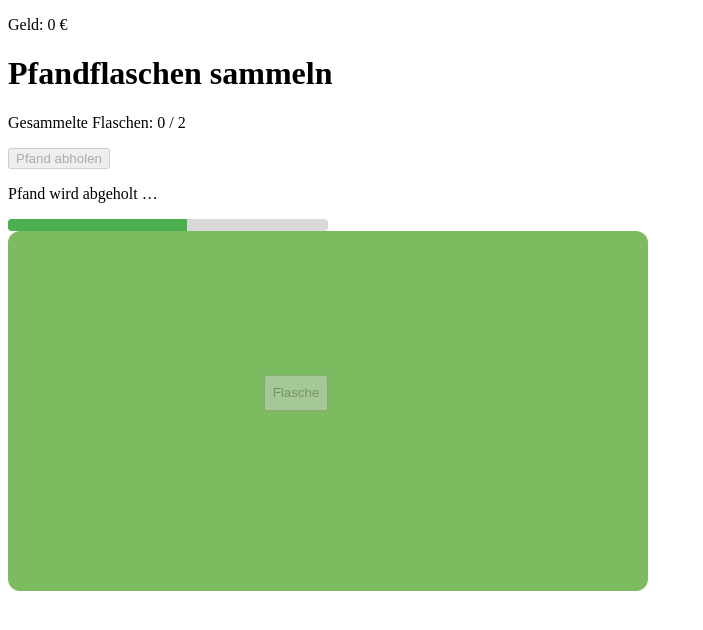
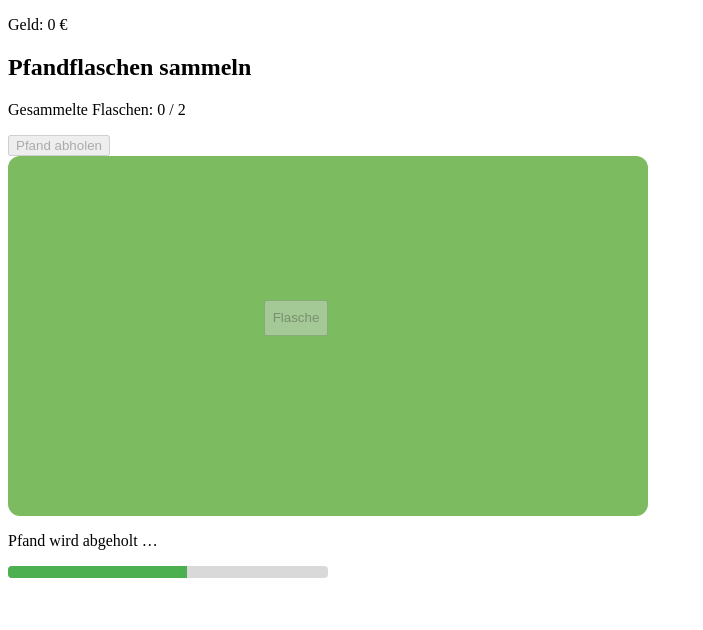
Before and after one commit to JuergenPower/angularApp, an Angular app: page / in a window 1280 px wide. Both pictures are taken after a click on the button "Pfand abholen". Shown: the top 630 px of the page, without its empty margins (0-703 px from the left). Built offline with nearby package versions, Linux system fonts and the light colour scheme.

Commit message:
Timer für Flasche aufsammeln hinzugefügt

```diff
--- a/src/app/deposit-bottles/deposit-bottles.css
+++ b/src/app/deposit-bottles/deposit-bottles.css
@@ -7,7 +7,7 @@
   width: 100%;
 }
 
-.redemption-progress {
+.action-progress {
   background-color: #d9d9d9;
   border-radius: 4px;
   height: 12px;
@@ -16,8 +16,8 @@
   width: 100%;
 }
 
-.redemption-progress__fill {
-  animation-name: redemption-progress-fill;
+.action-progress__fill {
+  animation-name: action-progress-fill;
   animation-timing-function: linear;
   animation-fill-mode: forwards;
   background-color: #4caf50;
@@ -25,7 +25,7 @@
   width: 0;
 }
 
-@keyframes redemption-progress-fill {
+@keyframes action-progress-fill {
   to {
     width: 100%;
   }
--- a/src/app/deposit-bottles/deposit-bottles.html
+++ b/src/app/deposit-bottles/deposit-bottles.html
@@ -1,21 +1,13 @@
-<h1>Pfandflaschen sammeln</h1>
+<h2>Pfandflaschen sammeln</h2>
 <p>Gesammelte Flaschen: {{ bottleCount() }} / {{ bottleMaxCount() }}</p>
 <button
   type="button"
-  [disabled]="isRedeeming()"
+  [disabled]="isBusy()"
   (click)="redeemBottles()"
 >
   Pfand abholen
 </button>
-@if (isRedeeming()) {
-  <p role="status">Pfand wird abgeholt …</p>
-  <div class="redemption-progress" aria-hidden="true">
-    <div
-      class="redemption-progress__fill"
-      [style.animation-duration.ms]="redemptionDurationMs"
-    ></div>
-  </div>
-}
+
 <div
   class="meadow"
   [style.height.px]="meadowHeight"
@@ -23,7 +15,7 @@
 >
   <button
     type="button"
-    [disabled]="isRedeeming() || bottleCount() >= bottleMaxCount()"
+    [disabled]="isBusy() || bottleCount() >= bottleMaxCount()"
     [style.grid-row]="buttonPosition().row"
     [style.grid-column]="buttonPosition().column"
     (click)="collectBottle()"
@@ -31,3 +23,19 @@
     Flasche
   </button>
 </div>
+
+@if (isBusy()) {
+  <p role="status">
+    @if (activeAction() === 'redeeming') {
+      Pfand wird abgeholt …
+    } @else {
+      Flasche wird eingesammelt …
+    }
+  </p>
+  <div class="action-progress" aria-hidden="true">
+    <div
+      class="action-progress__fill"
+      [style.animation-duration.ms]="activeActionDurationMs()"
+    ></div>
+  </div>
+}
--- a/src/app/deposit-bottles/deposit-bottles.ts
+++ b/src/app/deposit-bottles/deposit-bottles.ts
@@ -9,7 +9,10 @@ import { Component, output, signal } from '@angular/core';
 export class DepositBottles {
   protected readonly bottleCount = signal(0);
   protected readonly bottleMaxCount = signal(2);
-  protected readonly isRedeeming = signal(false);
+  protected readonly isBusy = signal(false);          // Indicates whether an action is currently in progress
+  protected readonly activeAction = signal<'collecting' | 'redeeming' | null>(null);
+  protected readonly activeActionDurationMs = signal(0);
+  protected readonly bottleCollectionDurationMs = 2000;
   protected readonly redemptionDurationMs = 5000;
   readonly redeemed = output<number>();
   protected readonly meadowHeight = 360;
@@ -17,7 +20,17 @@ export class DepositBottles {
   protected readonly buttonPosition = signal({ row: 5, column: 5 });
 
   protected collectBottle(): void {
-    this.bottleCount.update(count => Math.min(count + 1, this.bottleMaxCount()));
+    if (this.bottleCount() >= this.bottleMaxCount()) {
+      return;
+    }
+
+    this.runTimedAction(
+      this.bottleCollectionDurationMs,
+      'collecting',
+      () => {
+        this.bottleCount.update(count =>
+          Math.min(count + 1, this.bottleMaxCount()),
+        );
 
         const currentPosition = this.buttonPosition();
         const columnCount = 10;
@@ -33,20 +46,39 @@ export class DepositBottles {
           row: Math.floor(nextIndex / columnCount) + 1,
           column: (nextIndex % columnCount) + 1,
         });
+      },
+    );
   }
 
   protected redeemBottles(): void {
-    if (this.isRedeeming()) {
+    const amountEarned = this.bottleCount() * 0.25;
+
+    this.runTimedAction(this.redemptionDurationMs, 'redeeming', () => {
+      this.bottleCount.set(0);
+      this.redeemed.emit(amountEarned);
+    });
+  }
+
+  private runTimedAction(
+    durationMs: number,
+    action: 'collecting' | 'redeeming',
+    onComplete: () => void,
+  ): void {
+    if (this.isBusy()) {
       return;
     }
 
-    this.isRedeeming.set(true);
-    const amountEarned = this.bottleCount() * 0.25;
+    this.isBusy.set(true);
+    this.activeAction.set(action);
+    this.activeActionDurationMs.set(durationMs);
 
     setTimeout(() => {
-      this.bottleCount.set(0);
-      this.redeemed.emit(amountEarned);
-      this.isRedeeming.set(false);
-    }, this.redemptionDurationMs);
+      try {
+        onComplete();
+      } finally {
+        this.activeAction.set(null);
+        this.isBusy.set(false);
+      }
+    }, durationMs);
   }
 }
```
Lines whose indentation alone changed are shown as unchanged.
